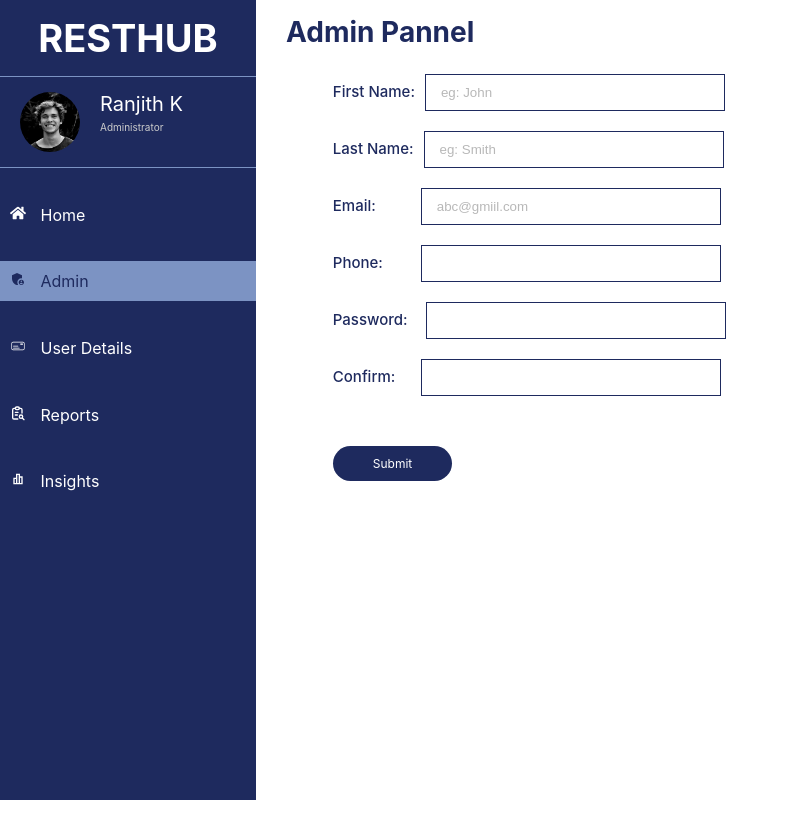
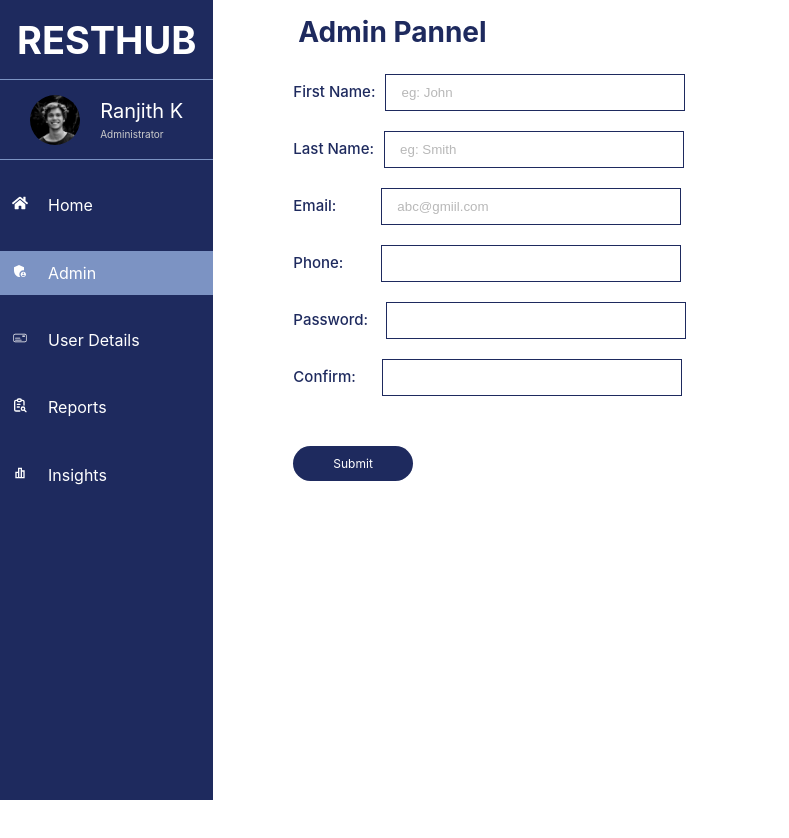
Before and after one commit to ranjith7265/RestHub, a React (Create React App) app: page /admin in a window 1280 px wide. Shown: the top 838 px of the page, without its empty margins (0-789 px from the left). Built offline with nearby package versions, Linux system fonts and the light colour scheme.

Commit message:
fixed ui glitch and converted whole UI to flexbox model

```diff
--- a/src/App.css
+++ b/src/App.css
@@ -5,47 +5,56 @@
   --text-grey: #ccc;
 }
 
+
 .home{
   display: flex;
-}
-
-.sidebar{
-  min-width: 20vw;
-  height: 100vh;
-  background-color: var(--primary-color);
-  display: flex;
-  flex-direction: column;
 }
 
 .hero{
   width: 100%;
   height: 100vh;
 }
-.navlink{
-  color: #fff;
-}
+
 .active{
   color: #1E2A5E;
   background-color:#7C93C3 ;
 }
-/* Sidebar Section css start... */
+/* ======== SideBar =========... */
+.sidebar{
+  width: 20vw;
+  height: 100vh;
+  background-color: var(--primary-color);
+  display: flex;
+  flex-direction: column;
+  position: relative;
+  transition: all 0.3s ease-in-out;
+}
+.navlink{
+  width: 100%;
+  color: #fff;
+}
 .title, .user{
-  padding: 1.5rem 0rem;
   border-bottom: 1px solid var(--secondary-color);
 }
 .title{
-  text-align: center;
+  height: 8rem;
+  display: flex;
+  align-items: center;
+  justify-content: center;
+  overflow: hidden;
 }
 .user{
+  height: 8rem;
   display: flex;
+  align-items: center;
+  justify-content: center;
+  overflow: hidden;
 }
 .user-picture{
-  height: 6rem;
-  width: 6rem;
-  background-color: #7C93C3;
+  height: 5rem;
+  width: 5rem;
   border-radius: 50%;
   object-fit: cover;
-  margin-left: 2rem;
 }
 
 .user-name, .user-role{
@@ -58,32 +67,57 @@
   margin-top: 0.5rem;
   color: var(--text-grey);
 }
-
-.links{
-  min-height: 45vh;
+.user-name-role{
   display: flex;
   flex-direction: column;
-  align-items: center;
+}
+.links{
+  height: 45vh;
+  display: flex;
+  flex-direction: column;
   justify-content: space-evenly;
 }
 .link{
+  width: 100%;
   font-size: 1.6rem;
-  min-width: 20vw;
-  padding: 1rem;
-
+  padding: 1.2rem;
+  display: flex;
+}
+.link-icon{
+  margin-left: 1rem;
 }
 .link-item{
-  margin-left: 1rem;
+  margin-left: 2rem;
 }
  .link:hover{
   background-color: var(--secondary-color);
   color: var(--primary-color);
  }
 
+ .toggle{
+  height: 40px;
+  width: 40px;
+  background-color: var(--secondary-color);
+  display: flex;
+  align-items: center;
+  justify-content: center;
+  position: absolute;
+  top: 0rem;
+  right: -40px;
+  border-top-right-radius: 0.8rem;
+  border-bottom-right-radius: 0.8rem;
+ }
 
-/* Sidebar Section css ends... */
+.toggle-icon{
+  font-size: 1.5rem;
+  color: var(--text-white);
+}
 
-/* Main section css start  */
+.sidebar.close{
+  width: 0vw;
+}
+/* ======== Main Section =========... */
+
 .main{
   display: flex;
   height: 100vh;
@@ -93,16 +127,15 @@
 .main h1{
   color: var(--primary-color);
 }
-/* Main section css end  */
 
+/* ======== Admin Component =========... */
 
-/* Admin section css start  */
 .admin{
   height: 100%;
   width: 100%;
 }
 .admin-title{
-  margin-left: 2rem;
+  margin-left: 7.5rem;
   padding: 1.5rem 1rem;
   color: var(--primary-color);
 }
@@ -160,9 +193,11 @@
   color: red;
   padding: 1rem 0rem 1rem 9rem;
 }
-/* Admin section css end  */
 
-/* UserDetails section css start  */
+
+/* ======== User Details =========... */
+
+
 .user-details{
   height: 100%;
   width: 100%;
@@ -190,5 +225,3 @@
   width: 40%;
   font-weight: 500;
 }
-
-/* UserDetails section css end  */
```
